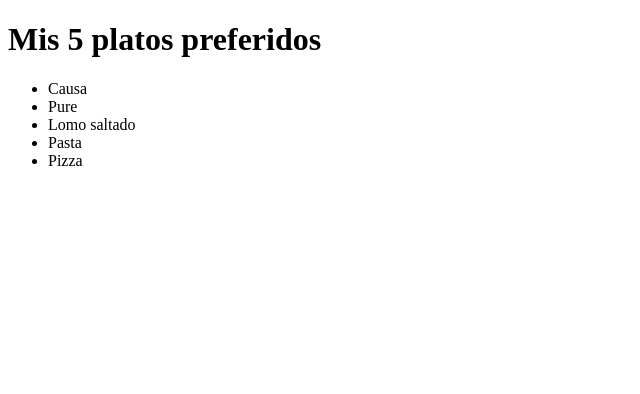
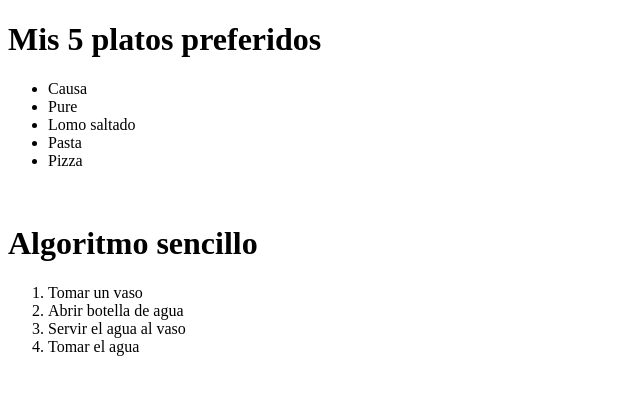
Before and after one commit to VannKCE/lab04, a plain HTML site: page index.html in a window 1280 px wide. Shown: the whole page, without its empty margins (0-640 px from the left). Drawn offline with Linux system fonts and the light colour scheme.

Commit message:
Algoritmo sencillo

```diff
--- a/index.html
+++ b/index.html
@@ -14,5 +14,14 @@
         <li>Pasta</li>
         <li>Pizza</li>
     </ul>
+    <br>
+    <h1>Algoritmo sencillo</h1>
+    <ol>
+        <li>Tomar un vaso</li>
+        <li>Abrir botella de agua</li>
+        <li>Servir el agua al vaso</li>
+        <li>Tomar el agua</li>
+    </ol>
+
 </body>
 </html>
```
